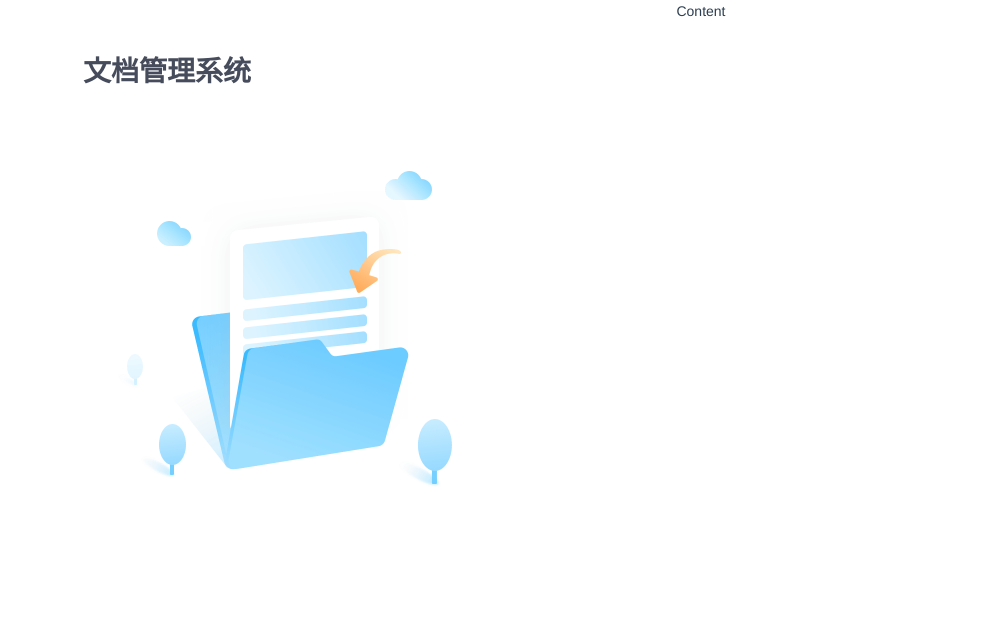
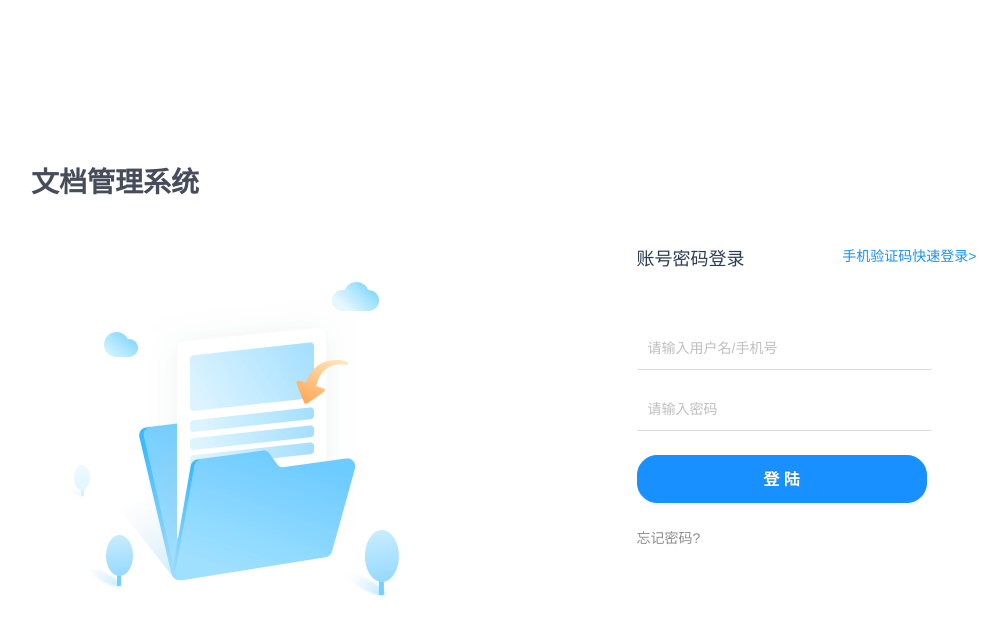
Before and after one commit to yuanyuanwa/filemanagement, a Vue app: page / in a window 1280 px wide. Shown: the top 636 px of the page, without its empty margins (145-1152 px from the left). Built offline with nearby package versions, Linux system fonts and the light colour scheme.

Commit message:
feat login page

```diff
--- a/src/App.vue
+++ b/src/App.vue
@@ -16,7 +16,7 @@
 }
 
 #nav {
-  padding: 30px;
+  // padding: 30px;
 
   a {
     font-weight: bold;
--- a/src/views/About.vue
+++ b/src/views/About.vue
@@ -1,5 +1,5 @@
 <template>
   <div class="about">
-    <h1>This is an about page</h1>
+    <!-- <h1>This is an about page</h1> -->
   </div>
 </template>
--- a/src/views/Home.vue
+++ b/src/views/Home.vue
@@ -1,91 +1,194 @@
 <template>
-  <div class="home">
-    <!-- <a-button type="primary">Primary</a-button> -->
-    <!-- <img alt="Vue logo" src="../assets/logo.png" /> -->
-    <!-- <HelloWorld msg="Welcome to Your Vue.js App" /> -->
-
-  <!-- <a-layout class="layout">
-    <a-layout-sider class="layout">Sider</a-layout-sider>
-    <a-layout>
-
-      <a-layout-content class="layout">Content</a-layout-content>
-
-    </a-layout>
-  </a-layout> -->
-  <!-- <div class="contain">
+    <div class="home" style="height:100vh">
       <div class="left-con">
-  <span class="title">{{msg}}</span>
-  <img :src='file' alt="">
+        <div class="title">{{ msg }}</div>
+        <img :src="file" alt=""  class="img"/>
       </div>
       <div>
-
+        <div class="from-con">
+          <div class='title-con'>
+          <span>账号密码登录</span>
+        <a>手机验证码快速登录></a>
           </div>
-  </div> -->
-  <a-layout>
-      <a-layout-sider class="sider">
-  <span class="title">{{msg}}</span>
-  <img :src='file' alt="">
-</a-layout-sider>
-      <a-layout-content class="content">Content
-
-      </a-layout-content>
-  </a-layout>
+        <a-form
+          name="custom-validation"
+          ref="formRef"
+          :model="formState"
+          :rules="rules"
+          v-bind="layout"
+          @finish="handleFinish"
+          @finishFailed="handleFinishFailed"
+        >
+        <a-form-item has-feedback  name="name">
+            <a-input
+              v-model:value="formState.name"
+              type="text"
+              autocomplete="off"
+              placeholder="请输入用户名/手机号"
+              style="border-top:none;
+              border-left:none;
+              border-right:none;
+              outline: none;
+              width:295px;
+              padding-bottom:10px;
+              "
+            />
+          </a-form-item>
+          <a-form-item  has-feedback  name="pass">
+            <a-input
+              v-model:value="formState.pass"
+              type="password"
+              autocomplete="off"
+              placeholder="请输入密码"
+              style="border-top:none;
+              border-left:none;
+              border-right:none;
+              outline: none;
+              width:295px;
+              padding-bottom:10px;"
+            />
+          </a-form-item>
+          <a-form-item>
+            <a-button type="primary" html-type="submit" class="login-btn">登陆</a-button>
+          </a-form-item>
+          <div class="forget-pass">
+            <a href="">忘记密码?</a>
+          </div>
+        </a-form>
+        </div>
+      </div>
   </div>
 </template>
 
 <script>
 // @ is an alias to /src
 // import HelloWorld from "@/components/HelloWorld.vue";
-import { reactive, toRefs } from "vue";
+import { reactive, toRefs, ref } from "vue";
 
 export default {
   name: "Home",
   components: {
     // HelloWorld,
   },
-  setup(){
+  setup() {
     const state = reactive({
-      msg:'文档管理系统',
-      file:require('../assets/u1.png')
+      msg: "文档管理系统",
+      file: require("../assets/u1.png"),
     });
+    const formRef = ref();
+    const formState = reactive({
+      pass: "",
+      name: "",
+    });
+    let validatePass = async (rule, value) => {
+      if (value === "") {
+        return Promise.reject("请输入密码");
+      } else {
+        if (formState.name !== "") {
+          formRef.value.validateField("checkPass");
+        }
+        return Promise.resolve();
+      }
+    };
+    let validatePass2 = async (rule, value) => {
+      if (value === "") {
+        return Promise.reject("用户名/手机号不能为空");
+      }
+      // else if (value !== formState.pass) {
+      //   return Promise.reject("Two inputs don't match!");
+      // }
+       else {
+        return Promise.resolve();
+      }
+    };
+
+    const rules = {
+      pass: [{ validator: validatePass, trigger: "change" }],
+      name: [{ validator: validatePass2, trigger: "change" }],
+    };
+    const layout = {
+      labelCol: { span: 4 },
+      wrapperCol: { span: 14 },
+    };
+    const handleFinish = (values) => {
+      console.log(values, formState);
+      console.log(1);
+    };
+    const handleFinishFailed = (errors) => {
+      console.log(errors);
+      console.log(2);
+    };
+    const resetForm = () => {
+      formRef.value.resetFields();
+      console.log(3);
+    };
+
     return {
       ...toRefs(state),
+      formState,
+      formRef,
+      rules,
+      layout,
+      handleFinishFailed,
+      handleFinish,
+      resetForm,
     };
   },
-
 };
 </script>
 <style scoped>
-/* .layout{
-  background-color: pink;
-  height: 100px;
-  width: 100px;
-} */
-.title{
-  font-family: '微软雅黑 Bold', '微软雅黑 Regular', '微软雅黑';
+.left-con{
+  margin-right: 150px;
+
+}
+
+.home{
+  display: flex;
+  justify-content: center;
+  align-items: center;
+  height:'100vh'
+}
+.title {
+  font-family: "微软雅黑 Bold", "微软雅黑 Regular", "微软雅黑";
   font-weight: 700;
   font-size: 28px;
-    color: #464C5B;
+  color: #464c5b;
+  margin-right: 270px;
 }
-.left-con{
+
+.from-con{
+  height: 310px;
+  width: 340px;
+  /* background-color: palegreen; */
+
+}
+.title-con{
   display: flex;
-  /* flex-direction: column; */
+  justify-content: space-between;
+  margin-bottom: 60px;
 }
-.left-con img{
-  flex-grow: 0;
+.title-con span{
+  font-size: 18px;
 }
-/* .sider{
-  background-color: pink;
-} */
-.sider{
-  background-color:white;
-  margin-top: 50px;
-  margin-left: 212px;
+
+/deep/ .ant-input:focus {
+	border-color: none;
+  box-shadow:none;
 }
-.content{
-  background-color: white;
+.login-btn{
+  width: 290px;
+  height: 48px;
+  border-radius: 20px;
+  font-weight: 700;
+    font-style: normal;
+    font-size: 16px;
+
 }
-.ant-layout{
-  background-color: white;
+.forget-pass a{
+ color: #8E8E8E;
 }
+.forget-pass {
+ display: flex;
+}
+
 </style>
--- a/src/views/a.vue
+++ b/src/views/a.vue
@@ -1,6 +1,6 @@
 <template>
     <div>
-<div>我是登陆页面</div>
+<!-- <div>我是登陆页面</div> -->
     </div>
 </template>
 
```
Lines whose indentation alone changed are shown as unchanged.
